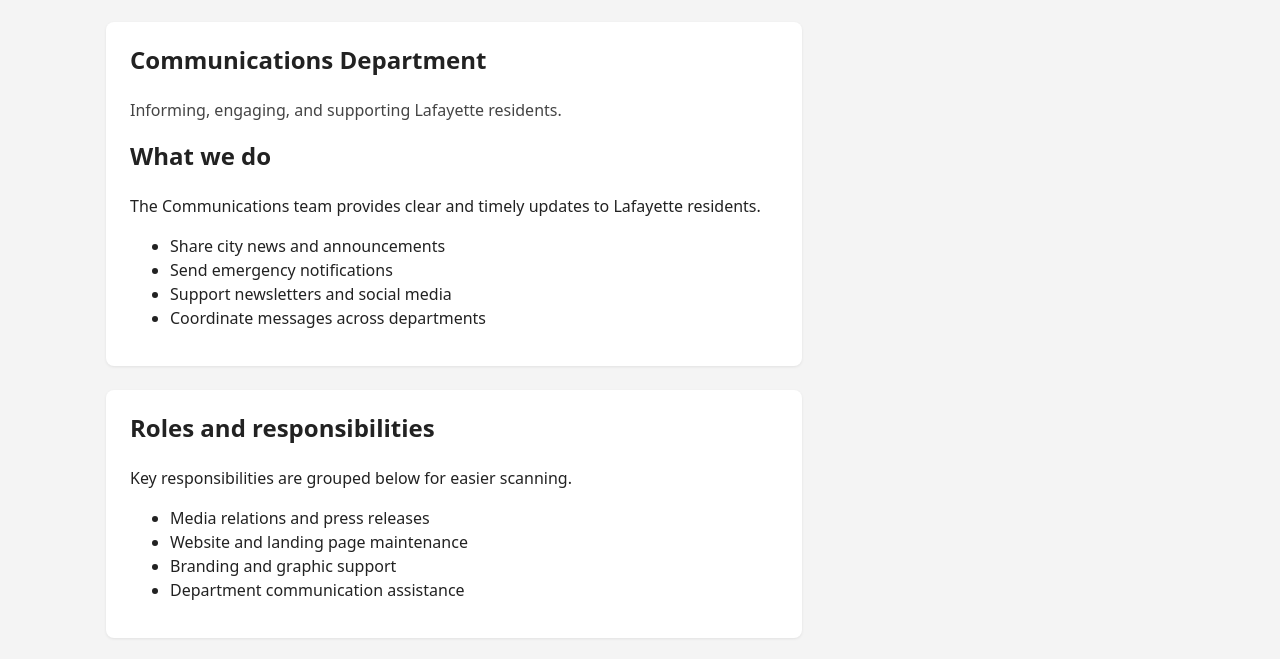
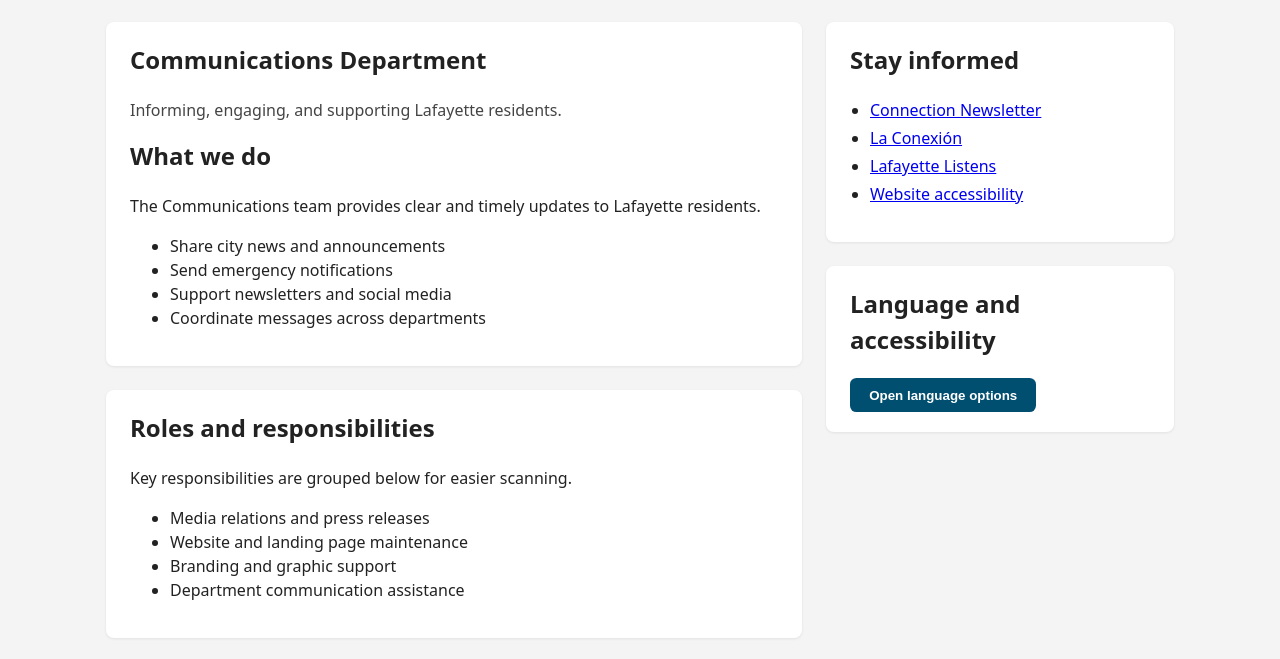
Before and after one commit to jota5800/Final_Project_Recode, a plain HTML site: page index.html in a window 1280 px wide. Shown: the part 84-743 px from the top of the page. Drawn offline with Linux system fonts and the light colour scheme.

Commit message:
Update index.html

```diff
--- a/index.html
+++ b/index.html
@@ -104,3 +104,25 @@
     </div>
 
     <aside class="sidebar" aria-label="Stay informed">
+      <section class="card">
+        <h2>Stay informed</h2>
+        <ul>
+          <li><a href="news.html">Connection Newsletter</a></li>
+          <li><a href="news.html#spanish">La Conexión</a></li>
+          <li><a href="#">Lafayette Listens</a></li>
+          <li><a href="#">Website accessibility</a></li>
+        </ul>
+      </section>
+
+      <section class="card">
+        <h2>Language and accessibility</h2>
+        <button type="button" class="translate-button">Open language options</button>
+      </section>
+    </aside>
+  </main>
+
+  <footer class="site-footer">
+    <p>&copy; City of Lafayette, Colorado – Communications Department</p>
+  </footer>
+</body>
+</html>
```
